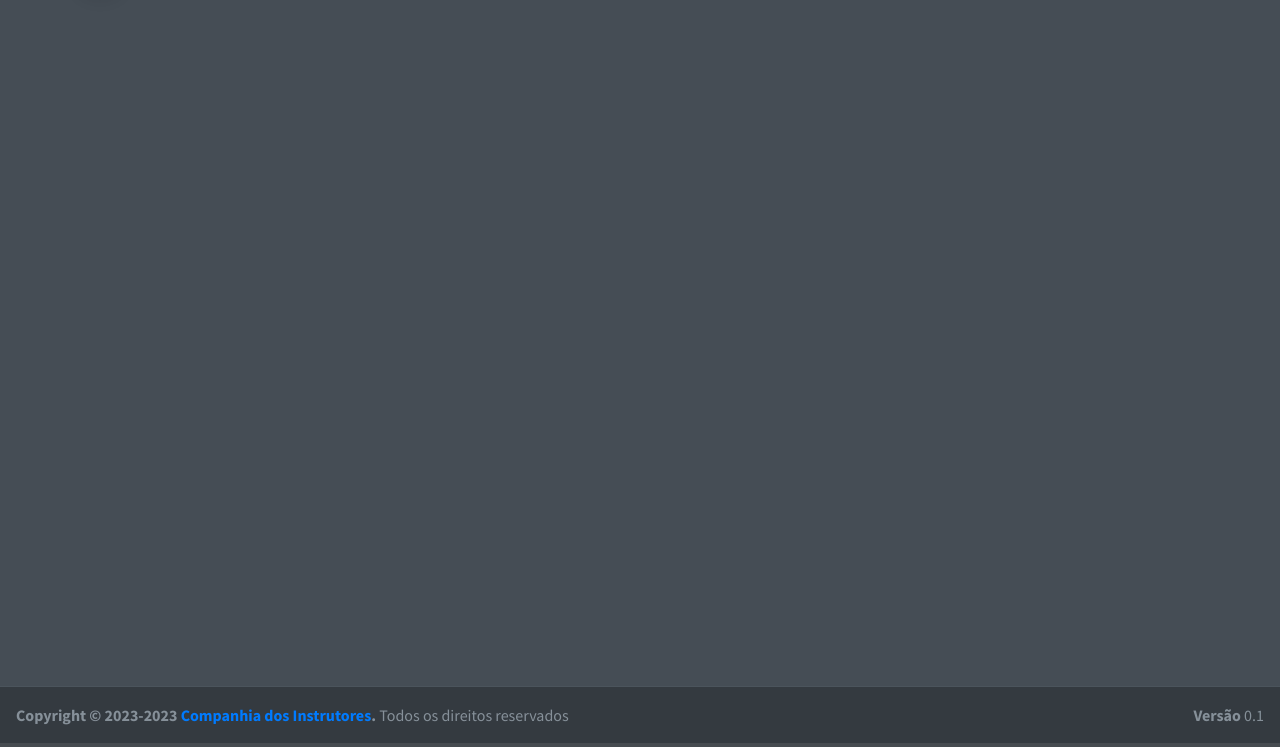
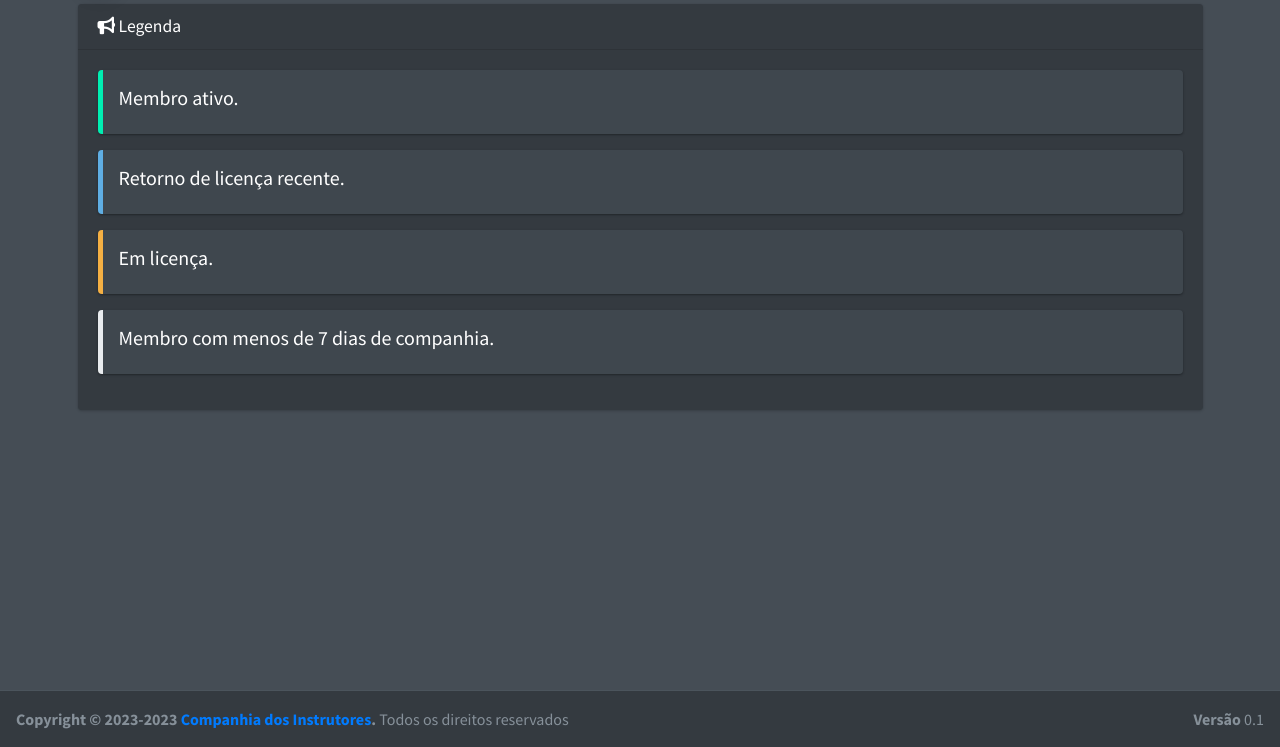
Before and after one commit to WictorP22/siteins5.0, a Flask app: page /membros in a window 1280 px wide. Shown: the part 57-804 px from the top of the page. Run offline with Flask 3, Linux system fonts and the light colour scheme; data that the repository does not hold is empty; some libraries are stand-ins or nearby versions.

Commit message:
legenda lista

```diff
--- a/templates/membros.html
+++ b/templates/membros.html
@@ -10,6 +10,32 @@
     <section class="content-wrapper">
       <div class="content">
         <div class="container">
+
+
+          <div class="card card-default mt-1">
+              <div class="card-header">
+                <h3 class="card-title">
+                  <i class="fas fa-bullhorn"></i>
+                  Legenda
+                </h3>
+              </div>
+              <!-- /.card-header -->
+              <div class="card-body">
+                <div class="callout callout-success">
+                  <h5>Membro ativo.</h5>
+                </div>
+                <div class="callout callout-info">
+                  <h5>Retorno de licença recente.</h5>
+                </div>
+                <div class="callout callout-warning">
+                  <h5>Em licença.</h5>
+                </div>
+                <div class="callout">
+                  <h5>Membro com menos de 7 dias de companhia.</h5>
+                </div>
+              </div>
+              <!-- /.card-body -->
+            </div>
           {% for cargo in lista %}
             <h3 class="mt-4 mb-4">{{cargo}}</h3>
             <div class="row">
@@ -20,7 +46,7 @@
                 {% set promocao = " " %}
               {% endif %}
               {% if lista[cargo][membro].Situação == "[A]" %}
-                {% set classe = 'bg-gradient-primary' %}
+                {% set classe = 'bg-gradient-success' %}
               {% elif lista[cargo][membro].Situação == "[L]" %}
                 {% set classe = 'bg-gradient-warning' %}
               {% elif lista[cargo][membro].Situação == "[LR]" %}
```
